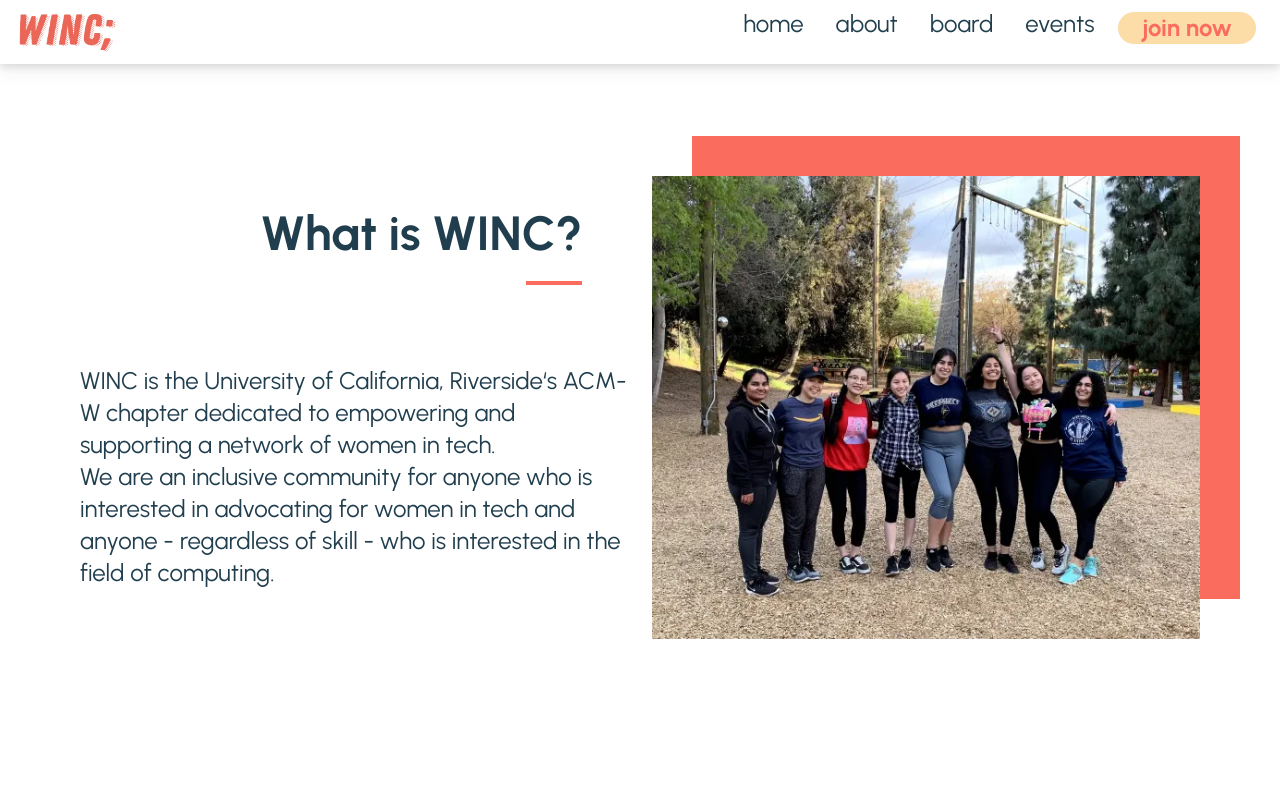
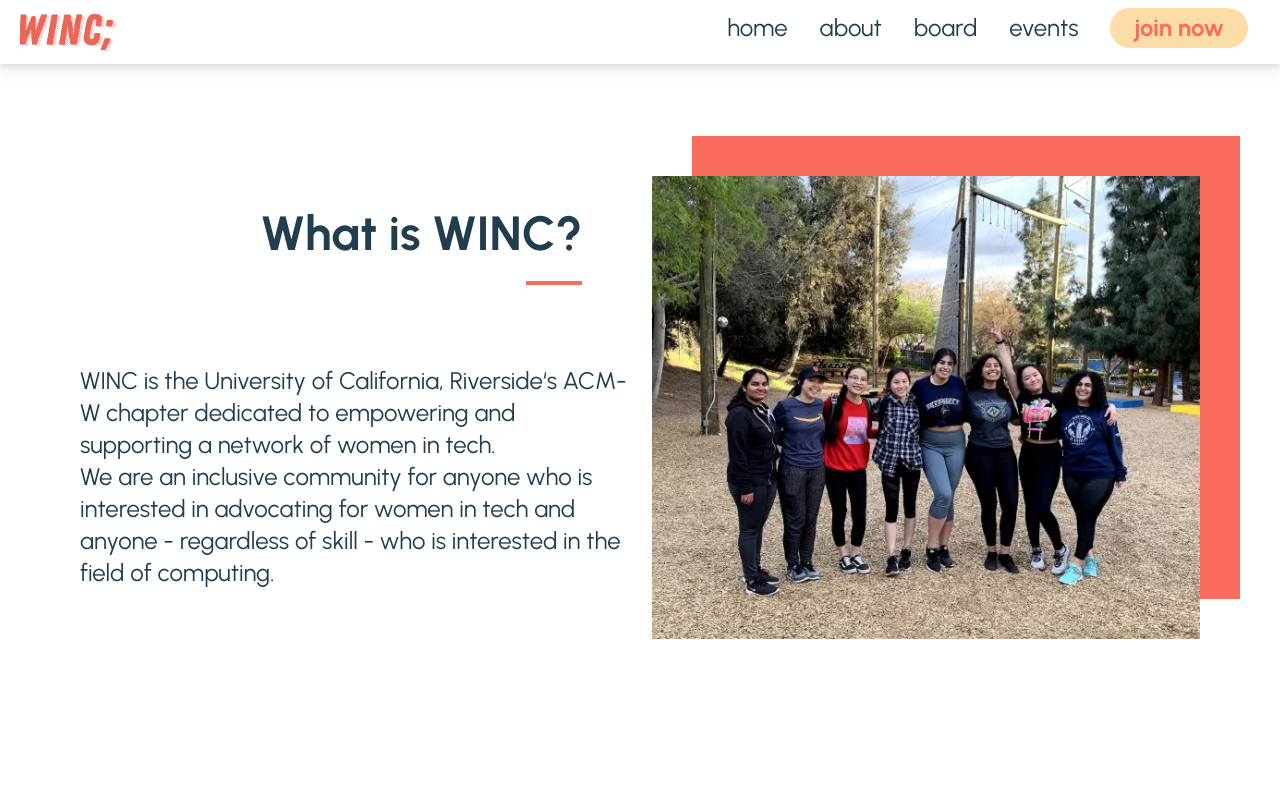
Before and after one commit to acm-ucr/winc-website, a Next.js app: page /about in a window 1280 px wide. Shown: the top 800 px of the page. Built offline with nearby package versions, Linux system fonts and the light colour scheme.

Commit message:
fixed navbar height, moved home button component, fixed navbar join button

```diff
--- a/src/components/Button.js
+++ b/src/components/Button.js
@@ -2,7 +2,7 @@ import React from "react";
 
 const Button = () => {
   return (
-    <div className="bg-winc-yellow text-winc-pink text-2xl font-bold flex justify-center items-center rounded-full min-w-fit px-4 whitespace-nowrap">
+    <div className="bg-winc-yellow text-winc-pink text-2xl font-bold flex justify-center items-center rounded-3xl min-w-fit px-4 min-h-fit py-1">
       join now
     </div>
   );
--- a/src/components/Navigation.js
+++ b/src/components/Navigation.js
@@ -32,7 +32,7 @@ const Navigation = () => {
             as={Link}
             eventkey="6"
             href="/"
-            className="mb-0 py-1 px-3 no-underline ml-auto text-2xl whitespace-nowrap bg-winc-white w-full text-center !text-winc-black !font-regular hover:!text-winc-pink hover:cursor-pointer"
+            className="mb-0 py-2 px-3 no-underline ml-auto text-2xl whitespace-nowrap bg-winc-white w-full text-center !text-winc-black !font-regular hover:!text-winc-pink hover:cursor-pointer"
           >
             home
           </Nav.Link>
@@ -40,7 +40,7 @@ const Navigation = () => {
             as={Link}
             eventkey="2"
             href="/about"
-            className="mb-0 py-1 px-3 no-underline ml-auto text-2xl whitespace-nowrap bg-winc-white w-full text-center !text-winc-black !font-regular hover:!text-winc-pink hover:cursor-pointer"
+            className="mb-0 py-2 px-3 no-underline ml-auto text-2xl whitespace-nowrap bg-winc-white w-full text-center !text-winc-black !font-regular hover:!text-winc-pink hover:cursor-pointer"
           >
             about
           </Nav.Link>
@@ -48,7 +48,7 @@ const Navigation = () => {
             as={Link}
             eventkey="3"
             href="/board"
-            className="mb-0 py-1 px-3 no-underline ml-auto text-2xl whitespace-nowrap bg-winc-white w-full text-center !text-winc-black !font-regular hover:!text-winc-pink hover:cursor-pointer"
+            className="mb-0 py-2 px-3 no-underline ml-auto text-2xl whitespace-nowrap bg-winc-white w-full text-center !text-winc-black !font-regular hover:!text-winc-pink hover:cursor-pointer"
           >
             board
           </Nav.Link>
@@ -56,7 +56,7 @@ const Navigation = () => {
             as={Link}
             eventkey="6"
             href="/events"
-            className="mb-0 py-1 px-3 no-underline ml-auto text-2xl whitespace-nowrap bg-winc-white w-full text-center !text-winc-black !font-regular hover:!text-winc-pink hover:cursor-pointer"
+            className="mb-0 py-2 px-3 no-underline ml-auto text-2xl whitespace-nowrap bg-winc-white w-full text-center !text-winc-black !font-regular hover:!text-winc-pink hover:cursor-pointer"
           >
             events
           </Nav.Link>
@@ -64,7 +64,7 @@ const Navigation = () => {
             as={Link}
             eventkey="6"
             href="https://docs.google.com/forms/d/e/1FAIpQLSe5M-kEntAmPHnHNcerN6F8G5eevJs6zQJgEt3X3hcj_eNV3w/viewform"
-            className="flex justify-center items-ccenter "
+            className="flex justify-center items-center mb-0 py-1 px-3 no-underline ml-auto text-2xl whitespace-nowrap"
           >
             <Button />
           </Nav.Link>
```
